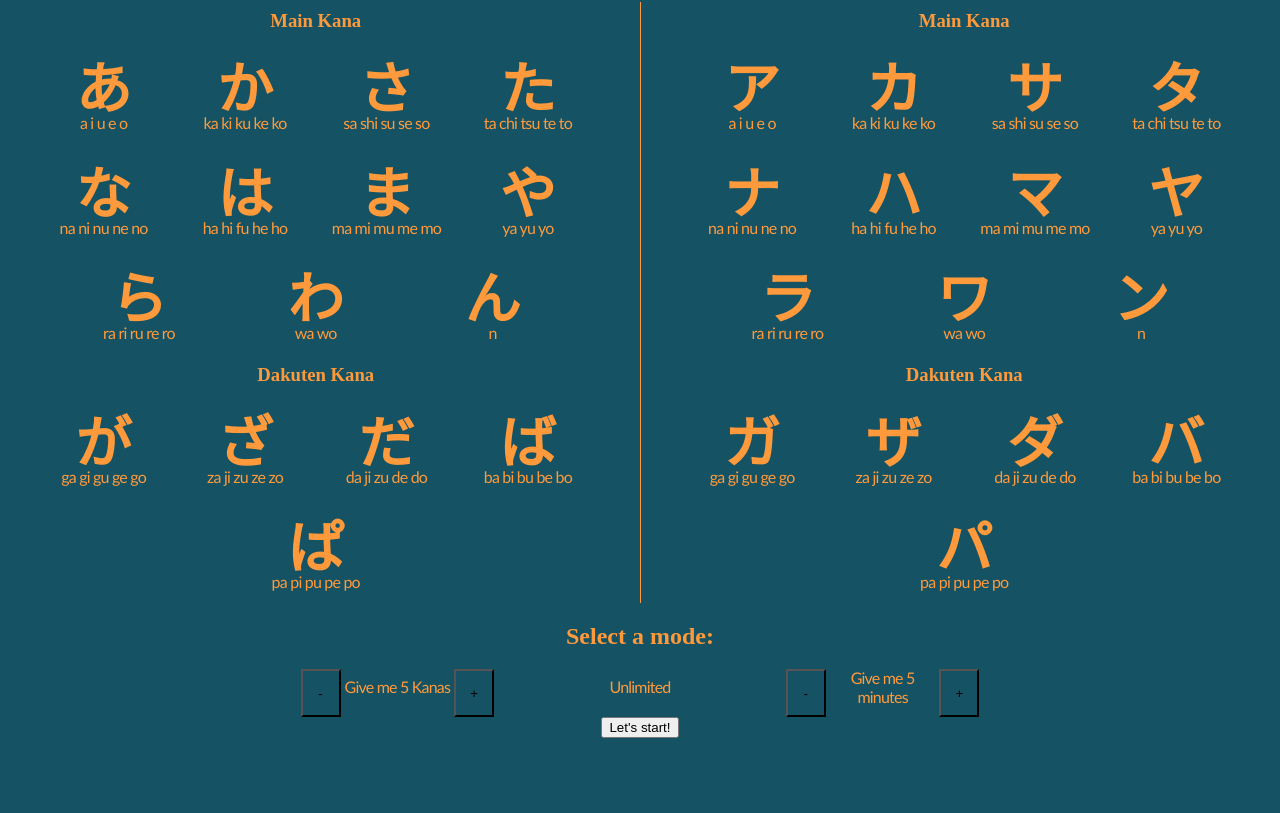
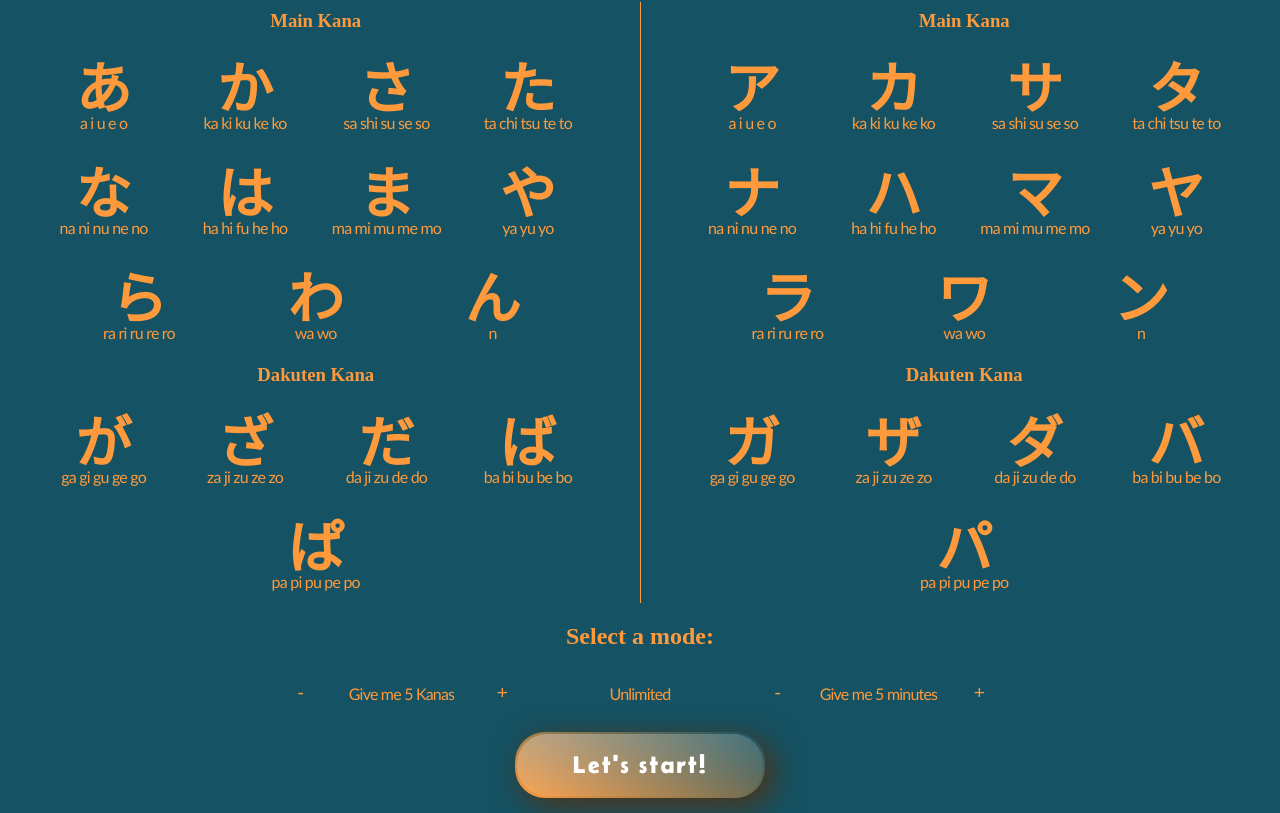
Before and after one commit to Eldoprano/learn-kana, a React (Create React App) app: page / in a window 1280 px wide. Shown: the part 926-1739 px from the top of the page. Before the commit the page ends 1664 px from the top, so only its background shows below. Built offline with nearby package versions, Linux system fonts and the light colour scheme.

Commit message:
Updated style of buttons

```diff
--- a/src/App.css
+++ b/src/App.css
@@ -48,6 +48,7 @@ Title Page
     margin-bottom: 0.5em;
     padding-right: 2rem;
     padding-left: 2rem;
+    border-style: hidden;
     font-size: 1.5rem;
     font-family: "Belanosima";
     line-height: 4rem;
@@ -115,12 +116,6 @@ Game Menu Page
     display: inline-block;
     height: calc(100% - 75px);
     align-self: flex-end;
-  }
-
-  @media (max-width: 655px) {
-    .kana-group-selector{
-      flex-direction: column;
-    }
   }
 
   .kana-group-elements{
@@ -221,10 +216,6 @@ Game Menu Page
     border-color: #00000000;
   }
 
-  .character-checkbox-input:hover:checked ~ .character-checkbox-content {
-    background-color: #0000006d;
-  }
-
   .character-checkbox-input:hover:not(:checked) ~ .character-checkbox-content {
     background-color: #00000027;
   }
@@ -232,6 +223,10 @@ Game Menu Page
   .character-checkbox-input:checked ~ .character-checkbox-content h3 {
     transition: color 0.3s;
     -webkit-text-stroke: 1px black;
+  }
+
+  .character-checkbox-input:hover:checked ~ .character-checkbox-content {
+    background-color: #0000006d;
   }
 
   @keyframes checkbox-check {
@@ -252,7 +247,7 @@ Game Menu Page
   */
 
   .game-mode-selector-group {
-    text-align: center;
+    text-align: -webkit-center;
   }
 
   .game-mode-selector-button-group{
@@ -260,6 +255,8 @@ Game Menu Page
     flex-direction: row;
     width: 60vw;
     justify-content: space-around;
+    align-items: center;
+    gap: 5px;
   }
 
   .button-with-arrows {
@@ -268,11 +265,53 @@ Game Menu Page
     height: 3em;
   }
 
+  .button-with-arrows>label>div>p {
+    margin: auto;
+  }
+
   .button-with-arrows>button {
     background-color: transparent;
     width: 3em;
+    border-style: hidden;
+    font-size: 1.2em;
+    color: #ff9a3c;
+  }
+
+  .button-with-arrows>button:active {
+    animation: checkbox-check 0.3s;
+  }
+
+  .button-with-arrows>button:hover{
+    background-color: #00000027;
+    border-radius: 10px;
+    cursor: pointer;
   }
 
   .button-with-arrows .character-checkbox-content {
     height: 3em;
+    width: 9em;
   }
+
+  .game-mode-selector {
+    text-align: center;
+  }
+
+  .game-mode-selector>button{
+    width: 200px;
+  }
+
+  .game-mode-selector>.glowButton {
+    width: 250px;
+    margin: 15px;
+  }
+
+
+  @media (max-width: 655px) {
+    .kana-group-selector{
+      flex-direction: column;
+    }
+
+    .game-mode-selector-button-group{
+      flex-direction: column;
+    }
+  }
--- a/src/components/ButtonWithArrows.js
+++ b/src/components/ButtonWithArrows.js
@@ -3,15 +3,15 @@ import React from 'react'
 export default function ButtonWithArrows(props) {
   return (
     <div className='button-with-arrows'>
-        <button>-</button>
+        <button id={props.id + '-minus'}>-</button>
         <label key={props.id}>
             <input type="radio" name="button-with-arrows" className="character-checkbox-input" />
             <div className="character-checkbox-content">
-                <p>{props.description} 5 {props.unit}</p>
+                <p id={props.id + '-name'}>{props.description} 5 {props.unit}</p>
             </div>
         </label>
 
-        <button>+</button>
+        <button id={props.id + '-plus'}>+</button>
     </div>
   )
 }
--- a/src/components/GameMenu.js
+++ b/src/components/GameMenu.js
@@ -15,8 +15,8 @@ export default function GameMenu() {
       </div>
       <div className='game-mode-selector'>
         <GameModeSelector />
+        <button className='glowButton'>Let's start!</button>
       </div>
-      <button>Let's start!</button>
     </div>
   )
 }
```
